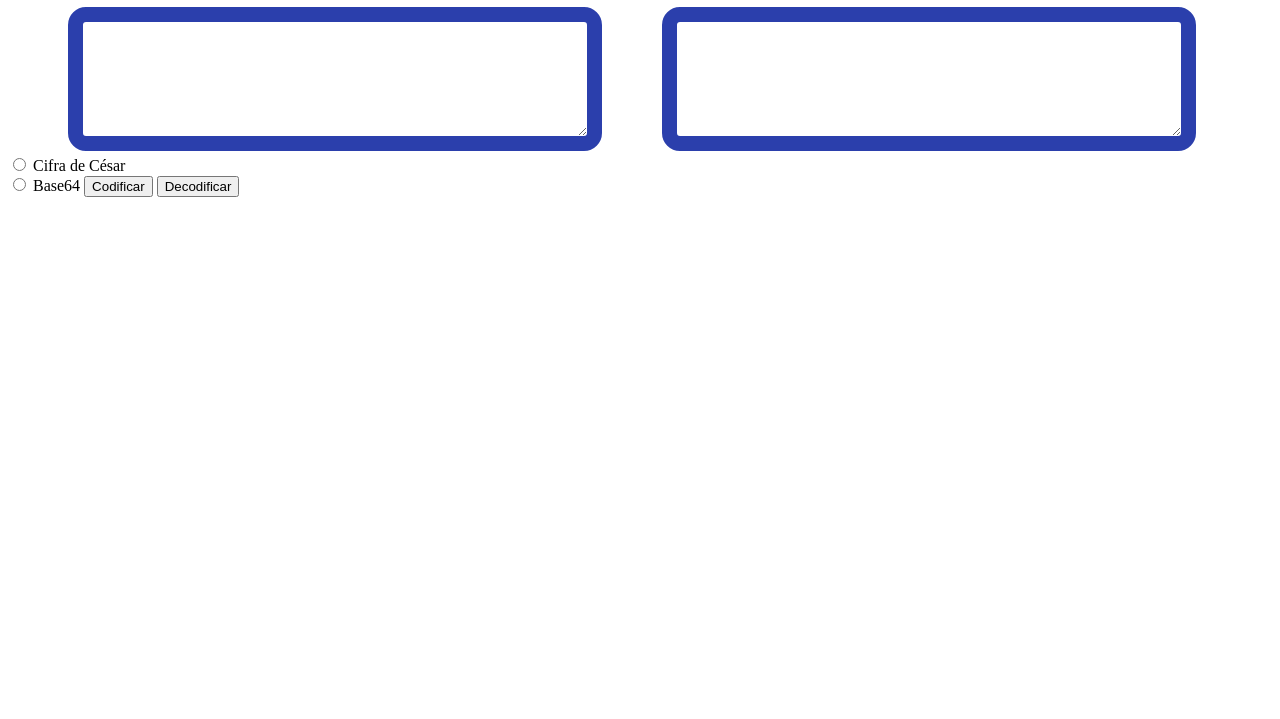
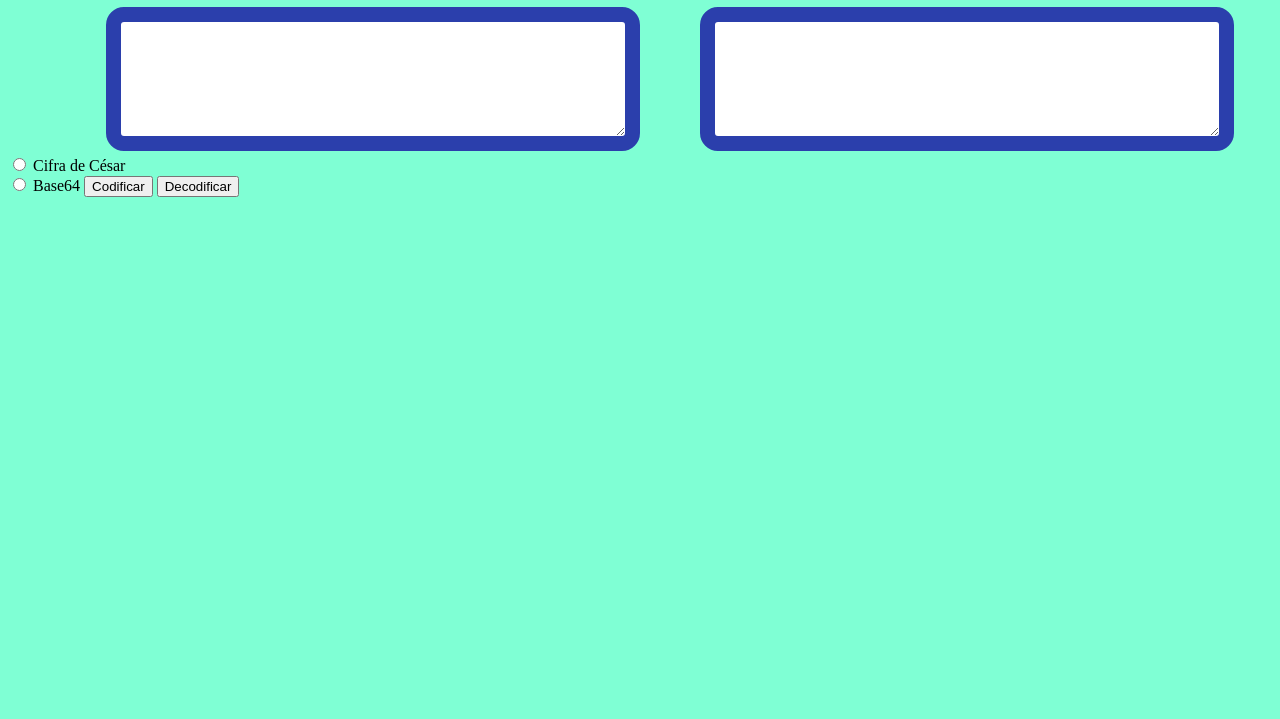
Before and after one commit to MagaliLimaDev/criptografia, a plain HTML site: page index.html in a window 1280 px wide. Shown: the part 81-800 px from the top of the page. Drawn offline with Linux system fonts and the light colour scheme.

Commit message:
arrumei alguns detalhes do CSS

```diff
--- a/cripto.css
+++ b/cripto.css
@@ -1,11 +1,7 @@
-/*body {
-    background-image: url(../img/telainicial.jpg);
-    background-repeat: no-repeat;
-    background-size: cover;
-    width:600px;
-    height:px;
-    flex-direction: row;
-}*/
+body {
+    background-color: aquamarine;
+}
+
 .inputTexto{
     width: 500px;
     height: 110px;
@@ -15,10 +11,13 @@
     border-width: 15px;
     margin-left: 60px;
     justify-content: center;
+}
 
-}
 .texto{
-    background-color: white;
+    background-color:aquamarine;
     display:flex ;
     flex-direction: row;
+    font-family: 'Times New Roman', Times, serif;
+    justify-content: center;
+    text-align: center;
 }
--- a/index.html
+++ b/index.html
@@ -13,7 +13,6 @@
 </head>
 
 <body>
-    <form>
         <div class="texto">
             <div>
                 <h1>Texto</h1>
@@ -30,7 +29,6 @@
         <input class="escolher" name="cripto" type="radio" value="base64" onclick="trocarTexto2()"> Base64
         <button type="submit" onclick="verificarEncode()">Codificar</button>
         <button type="submit" onclick="verificarDecode()">Decodificar</button>
-    </form>
 </body>
 
 </html>
```
